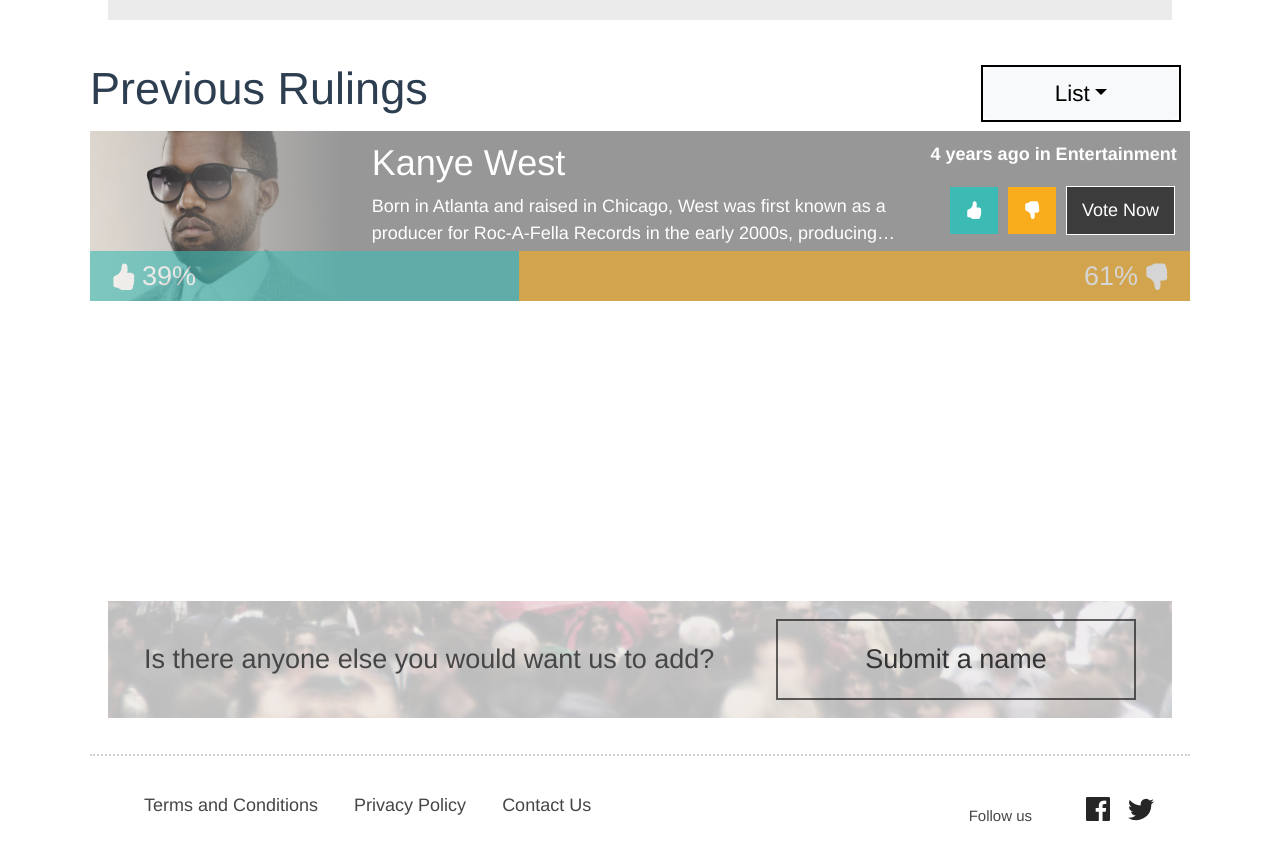
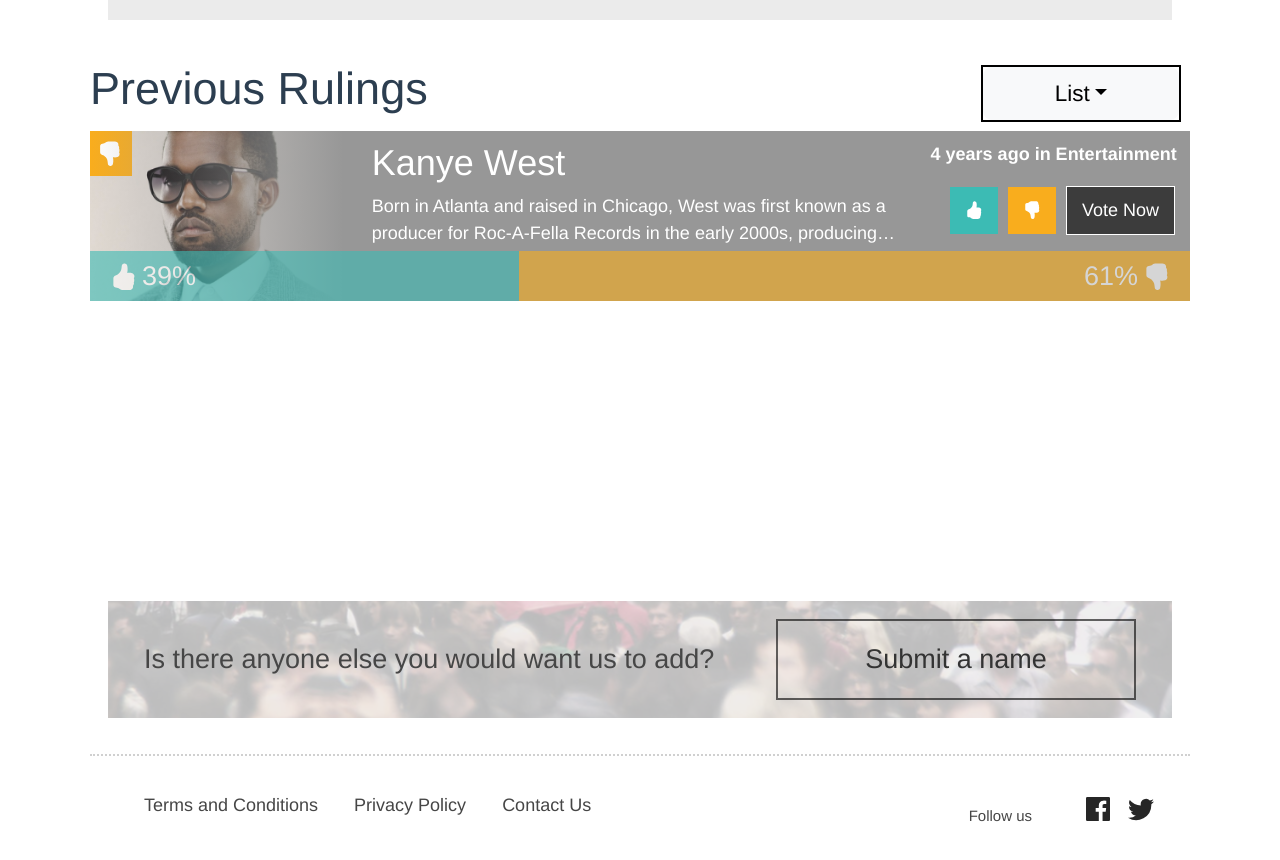
Before and after one commit to camillodev/rule-of-thumb, a Vue app: page / in a window 1280 px wide. Shown: the part 820-1680 px from the top of the page. Built offline with nearby package versions, Linux system fonts and the light colour scheme.

Commit message:
create button with result

```diff
--- a/src/components/PollCard.vue
+++ b/src/components/PollCard.vue
@@ -2,6 +2,14 @@
   <div class="pollcard">
     <div class="pollcard__info d-flex row">
       <div class="pollcard__profile col-md-3">
+        <b-icon
+        v-if="isNegative"
+          icon="hand-thumbs-down-fill"
+          class="btn-vote btn-result text-white negative"></b-icon>
+          <b-icon
+          v-if="isPositive"
+          icon="hand-thumbs-up-fill"
+          class="btn-vote btn-result text-white positive"></b-icon>
         <img :src="imagePath" :alt="card.name + ' profile picture'" />
       </div>
       <div class="pollcard__details d-flex text-white col-md-9">
@@ -16,15 +24,13 @@
             <button
               @click="selectVote('like')"
               class="btn-like btn-vote text-white positive"
-                :class="{ active: selectedVote === 'like' }">
-
+              :class="{ active: selectedVote === 'like' }">
               <b-icon icon="hand-thumbs-up-fill"></b-icon>
             </button>
             <button
               @click="selectVote('dislike')"
               class="btn-dislike btn-vote text-white negative"
-                :class="{ active: selectedVote === 'dislike' }">
-
+              :class="{ active: selectedVote === 'dislike' }">
               <b-icon icon="hand-thumbs-down-fill"></b-icon>
             </button>
             <button @click="voteHandler" class="btn-vote-now text-white">
@@ -84,17 +90,23 @@
 
       return `${formattedData} in ${formattedCategory}`;
     },
+    isPositive() {
+      return this.card.votes.positive > this.card.votes.negative
+    },
+    isNegative() {
+      return this.card.votes.negative > this.card.votes.positive
+    },
   },
   methods: {
     voteHandler() {
       this.hasVoted = true;
       this.$emit('voteEvent', this.selectedVote);
-      console.log('Voted for: ', this.selectedVote)
+      console.log('Voted for: ', this.selectedVote);
     },
 
     selectVote(selectedVote) {
       this.selectedVote = selectedVote;
-      console.log('selected vote: ', this.selectedVote)
+      console.log('selected vote: ', this.selectedVote);
     },
   },
 };
@@ -145,6 +157,14 @@
       height: 100%;
       width: 100%;
     }
+    .btn-result {
+      position: absolute;
+      top: 0;
+      left: 10px;
+      height: 45px;
+      width: 45px;
+      padding: 10px 10px;
+    }
   }
 
   &__actions {
@@ -157,16 +177,6 @@
       text-align: right;
       padding: 0 15px;
     }
-    .btn-vote {
-      border: 0;
-      margin-right: 10px;
-      padding: 10px 15px;
-
-    }
-
-     .active {
-        border: 3px solid #FFF;
-      }
 
     .btn-vote-now {
       background-color: rgba(0, 0, 0, 0.6);
@@ -175,6 +185,16 @@
       padding: 10px 15px;
     }
   }
+}
+
+.btn-vote {
+  border: 0;
+  margin-right: 10px;
+  padding: 10px 15px;
+}
+
+.active {
+  border: 3px solid #fff;
 }
 
 .vote-results {
```
